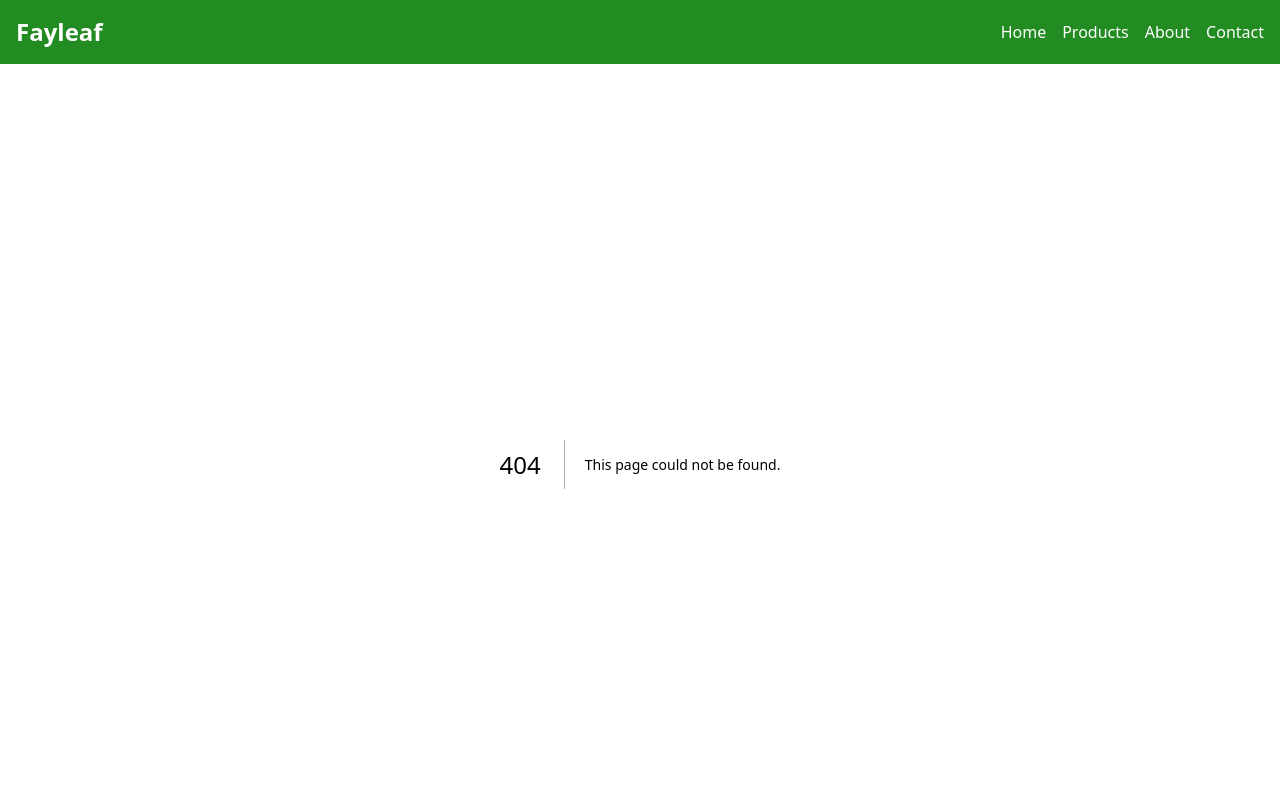
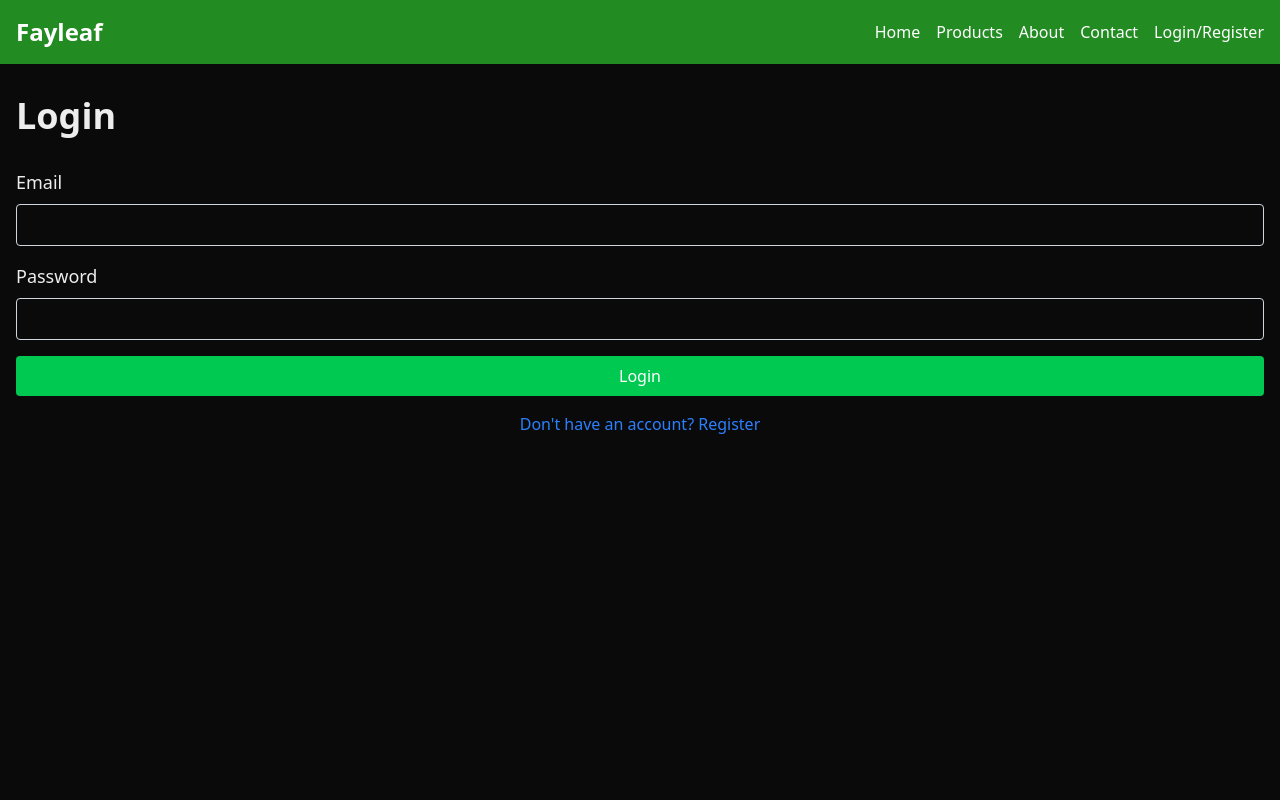
Before and after one commit to JohnPatrickAncajas/fayleaf, a Next.js app: page /auth in a window 1280 px wide. Before the commit this address had no page. Shown: the top 800 px of the page. Built offline with nearby package versions, Linux system fonts and the light colour scheme.

Commit message:
Version 0.6

```diff
--- a/package.json
+++ b/package.json
@@ -13,6 +13,7 @@
     "@next-auth/prisma-adapter": "^1.0.7",
     "@prisma/client": "^6.5.0",
     "bcrypt": "^5.1.1",
+    "bcryptjs": "^3.0.2",
     "next": "15.2.1",
     "next-auth": "^4.24.11",
     "react": "^19.0.0",
--- /dev/null
+++ b/src/app/auth/page.tsx
@@ -0,0 +1,89 @@
+"use client";
+
+import { useState } from "react";
+import { useRouter } from "next/navigation";
+import { PrismaClient } from "@prisma/client";
+import bcrypt from "bcryptjs";
+
+const prisma = new PrismaClient();
+
+export default function AuthPage() {
+  const [email, setEmail] = useState("");
+  const [password, setPassword] = useState("");
+  const [isRegister, setIsRegister] = useState(false);
+  const router = useRouter();
+
+  const handleSubmit = async (e: React.FormEvent) => {
+    e.preventDefault();
+
+    if (isRegister) {
+      // Register user
+      const hashedPassword = await bcrypt.hash(password, 10);
+      await prisma.user.create({
+        data: {
+          email,
+          password: hashedPassword,
+          role: "USER", // Default role
+        },
+      });
+    } else {
+      // Login user
+      const user = await prisma.user.findUnique({
+        where: { email },
+      });
+
+      if (user && (await bcrypt.compare(password, user.password))) {
+        // Set user session or token
+        router.push("/"); // Redirect to home page
+      } else {
+        alert("Invalid credentials");
+      }
+    }
+  };
+
+  return (
+    <div className="container mx-auto px-4 py-8">
+      <h1 className="text-4xl font-bold mb-8">{isRegister ? "Register" : "Login"}</h1>
+      <form onSubmit={handleSubmit}>
+        <div className="mb-4">
+          <label className="block text-lg mb-2" htmlFor="email">
+            Email
+          </label>
+          <input
+            type="email"
+            id="email"
+            value={email}
+            onChange={(e) => setEmail(e.target.value)}
+            className="w-full p-2 border border-gray-300 rounded"
+            required
+          />
+        </div>
+        <div className="mb-4">
+          <label className="block text-lg mb-2" htmlFor="password">
+            Password
+          </label>
+          <input
+            type="password"
+            id="password"
+            value={password}
+            onChange={(e) => setPassword(e.target.value)}
+            className="w-full p-2 border border-gray-300 rounded"
+            required
+          />
+        </div>
+        <button
+          type="submit"
+          className="w-full bg-green-500 text-white p-2 rounded"
+        >
+          {isRegister ? "Register" : "Login"}
+        </button>
+      </form>
+      <button
+        onClick={() => setIsRegister(!isRegister)}
+        className="w-full mt-4 text-blue-500"
+      >
+        {isRegister ? "Already have an account? Login" : "Don't have an account? Register"}
+      </button>
+    </div>
+  );
+}
--- a/src/components/Navbar.tsx
+++ b/src/components/Navbar.tsx
@@ -20,6 +20,9 @@ export default function Navbar() {
           <Link href="/contact" className="hover:text-green-200">
             Contact
           </Link>
+          <Link href="/auth" className="hover:text-green-200">
+            Login/Register
+          </Link>
         </div>
       </div>
     </nav>
```
Also changed, not shown: 1 other file (tests, documents, lock files or other folders).
